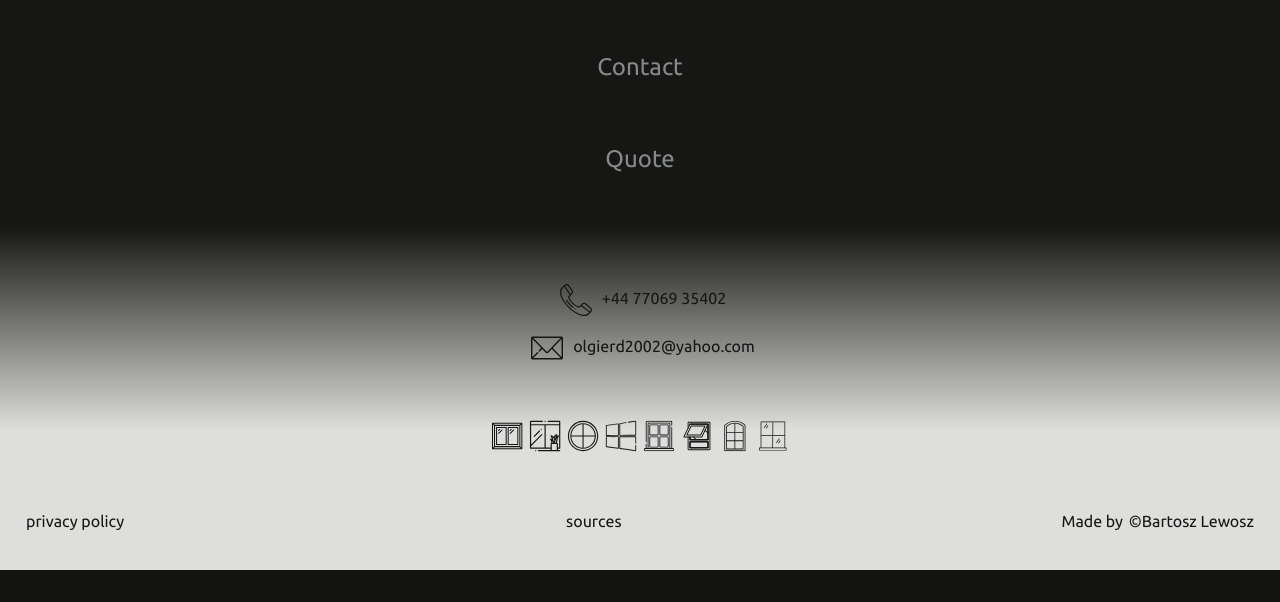
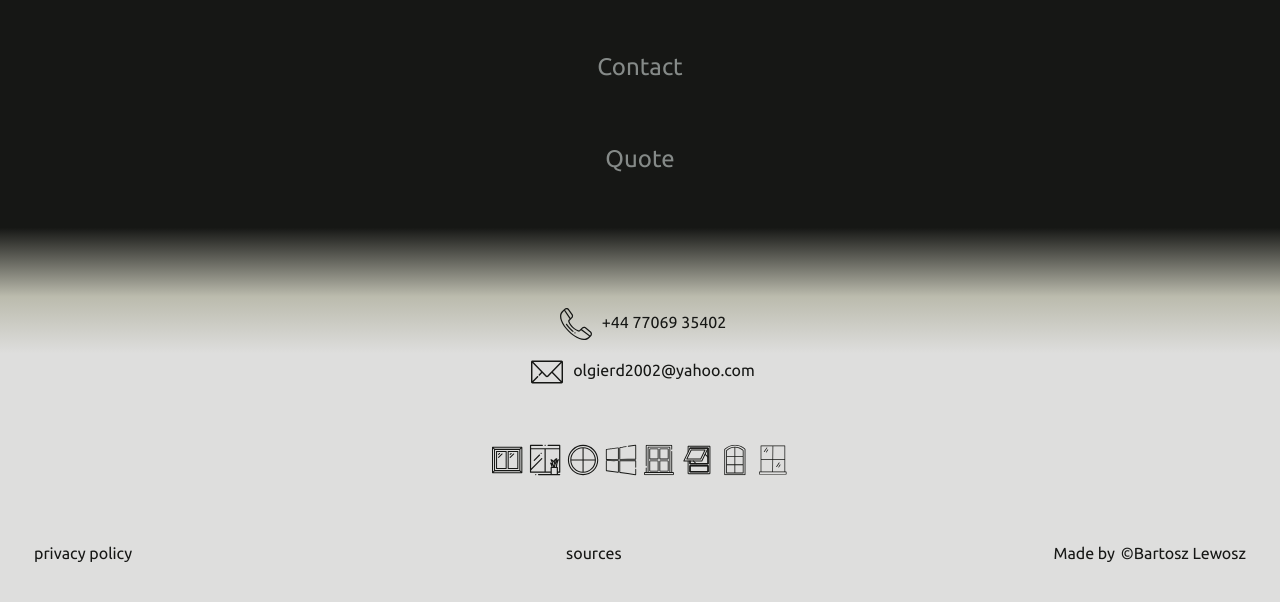
Before and after one commit to BartoszLewosz/windows-cleaning, a Django app: template windows_cleaning/pages/templates/pages/page.html in a window 1280 px wide. Shown: the part 1012-1614 px from the top of the page. Before the commit the page ends 1582 px from the top, so only its background shows below. Run offline with Django 3.2, Linux system fonts and the light colour scheme; the template is opened without the code that fills it, so the values that code supplies are empty.

Commit message:
Change gradient for footer

```diff
--- a/windows_cleaning/windows_cleaning/static/css/main.css
+++ b/windows_cleaning/windows_cleaning/static/css/main.css
@@ -446,8 +446,8 @@ a:active {
 
 .footer {
   background: #161715;
-  background: linear-gradient(#161715 2%, #dededd 60%);
-  padding: .5rem 1rem 1rem;
+  background: linear-gradient(#161715 2%, #bbbbad 20%, #dededd 35%);
+  padding: 2rem 1rem 1rem;
   color: #161715;
 }
 
@@ -489,7 +489,7 @@ a:active {
 
 .footer__list--item {
   align-items: center;
-  padding: .5rem;
+  padding: 1rem 1rem .5rem;
 }
 
 html {
--- a/windows_cleaning/windows_cleaning/static/css/modules/footer.css
+++ b/windows_cleaning/windows_cleaning/static/css/modules/footer.css
@@ -1,7 +1,7 @@
 .footer {
   background: #161715;
-  background: linear-gradient(#161715 2%, #dededd 60%);
-  padding: .5rem 1rem 1rem;
+  background: linear-gradient(#161715 2%, #bbbbad 20%, #dededd 35%);
+  padding: 2rem 1rem 1rem;
   color: #161715;
 }
 
@@ -43,5 +43,5 @@
 
 .footer__list--item {
   align-items: center;
-  padding: .5rem;
+  padding: 1rem 1rem .5rem;
 }
--- a/windows_cleaning/windows_cleaning/static/scss/modules/footer.scss
+++ b/windows_cleaning/windows_cleaning/static/scss/modules/footer.scss
@@ -1,8 +1,8 @@
 @import 'colors';
 .footer {
     background: rgb(22,23,21);
-    background: linear-gradient( rgba(22,23,21,1) 2%, rgba(222,222,221,1) 60%);
-    padding: .5rem 1rem 1rem;
+    background: linear-gradient(rgba(22,23,21,1) 2%, rgba(187,187,173,1) 20%, rgba(222,222,221,1) 35%);
+    padding: 2rem 1rem 1rem;
     color: $background-dark;
     &__contact {
         display: flex;
@@ -35,7 +35,7 @@
         padding: 0;
         &--item {
             align-items: center;
-            padding: .5rem;
+            padding: 1rem 1rem .5rem;
         }
     }
 }
--- a/windows_cleaning/windows_cleaning/templates/base.html
+++ b/windows_cleaning/windows_cleaning/templates/base.html
@@ -74,8 +74,8 @@
 
         <footer class="footer">
             <ul class="footer__contact">
-                <li class="footer__contact--phone"><img src="{% static 'assets/telephone-dark.svg' %}" alt="phone." srcset=""><a href="tel:++44 77069 35402">+44 77069 35402</a></li>
-                <li class="footer__contact--email"><img src="{% static 'assets/envelope-dark.svg' %}" alt="email." srcset=""><a href="mailto:olgierd2002@yahoo.com">olgierd2002@yahoo.com</a>
+                <li class="footer__contact--phone"><img src="{% static 'assets/telephone-dark.svg' %}" alt="phone." srcset=""><a class="footer__link" href="tel:++44 77069 35402">+44 77069 35402</a></li>
+                <li class="footer__contact--email"><img src="{% static 'assets/envelope-dark.svg' %}" alt="email." srcset=""><a class="footer__link" href="mailto:olgierd2002@yahoo.com">olgierd2002@yahoo.com</a>
                 </li>
             </ul>
             <div class="footer__icons">
```
